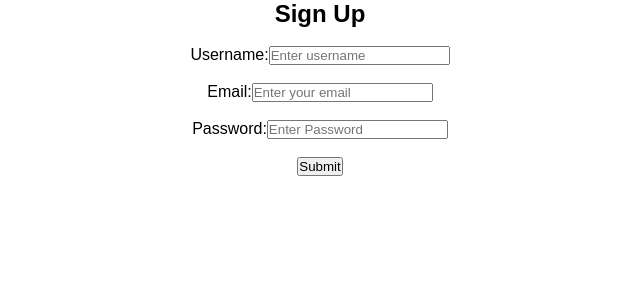
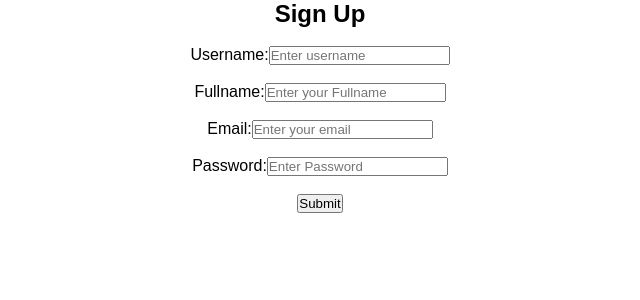
Before and after one commit to sggurjeet/reactreduxdemo, a React (Create React App) app: page / in a window 1280 px wide. Shown: the top 300 px of the page, without its empty margins (320-960 px from the left). Built offline with nearby package versions, Linux system fonts and the light colour scheme.

Commit message:
second commit on dev

```diff
--- a/src/components/Login/NewLogin.js
+++ b/src/components/Login/NewLogin.js
@@ -7,6 +7,7 @@ class NewLogin extends Component {
     this.state ={
       input:{
         username:'',
+        fullname:'',
         password:'',
         email:''
       },
@@ -32,6 +33,7 @@ class NewLogin extends Component {
 
     let input = {};
     input["username"] = "";
+    input["fullname"] = "";
     input["password"] = "";
     input["email"] = "";
     this.setState({input:input});
@@ -54,6 +56,18 @@ class NewLogin extends Component {
       if(input["username"].trim().length < 6 || !re.test(input["username"])){
           isValid = false;
           errors["username"] = "Please enter valid username.";
+      }
+    }
+    //Fullname Validation
+    if (!input["fullname"]) {
+      isValid = false;
+      errors["fullname"] = "Please enter your Fullname.";
+    }
+    if (typeof input["fullname"] !== "undefined") {
+      const re = /^\S*$/;
+      if(input["fullname"].trim().length < 6 || !re.test(input["fullname"])){
+          isValid = false;
+          errors["fullname"] = "Please enter valid Fullname.";
       }
     }
     //Email Validation
@@ -109,6 +123,21 @@ class NewLogin extends Component {
               <div>{this.state.errors.username}</div>
               <br/>
           </div>
+          {/* FullName Input Field */}
+          <div>
+            <label htmlFor="Fullname">Fullname:</label>
+            <input
+              type="text"
+              name="Fullname"
+              value={this.state.input.fullname}
+              onChange={this.handleChange}
+              onBlur={this.validate}
+              placeholder="Enter your Fullname"
+              id="Fullname" />
+              <br/>
+              <div>{this.state.errors.fullname}</div>
+              <br/>
+          </div>
           {/* Email Input Field */}
           <div>
             <label htmlFor="Email">Email:</label>
```
